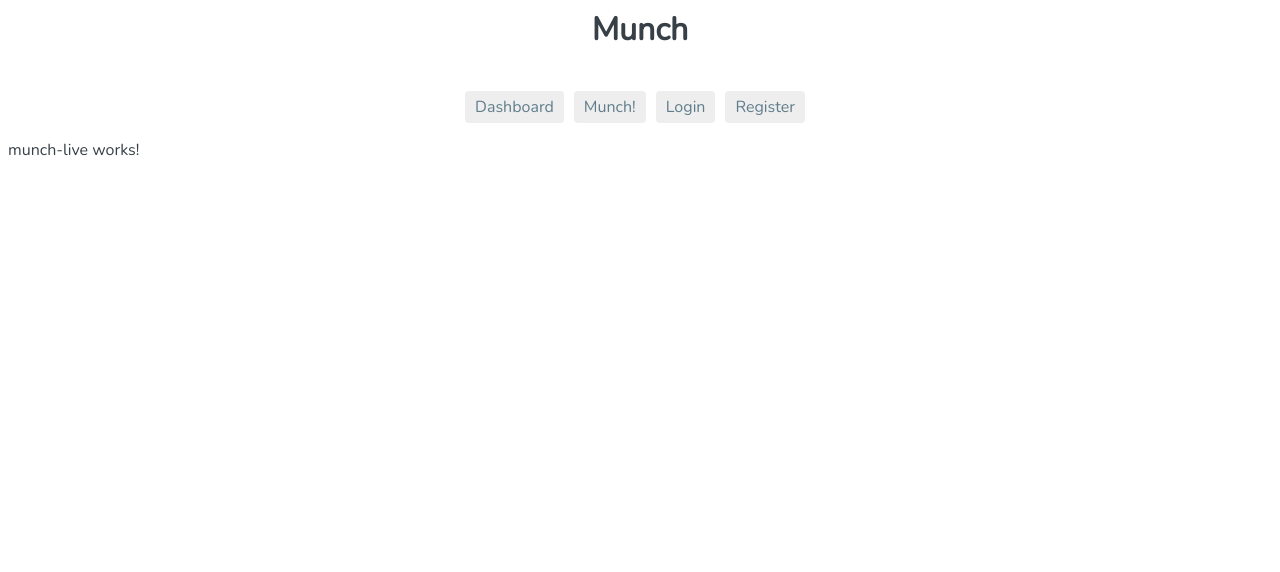
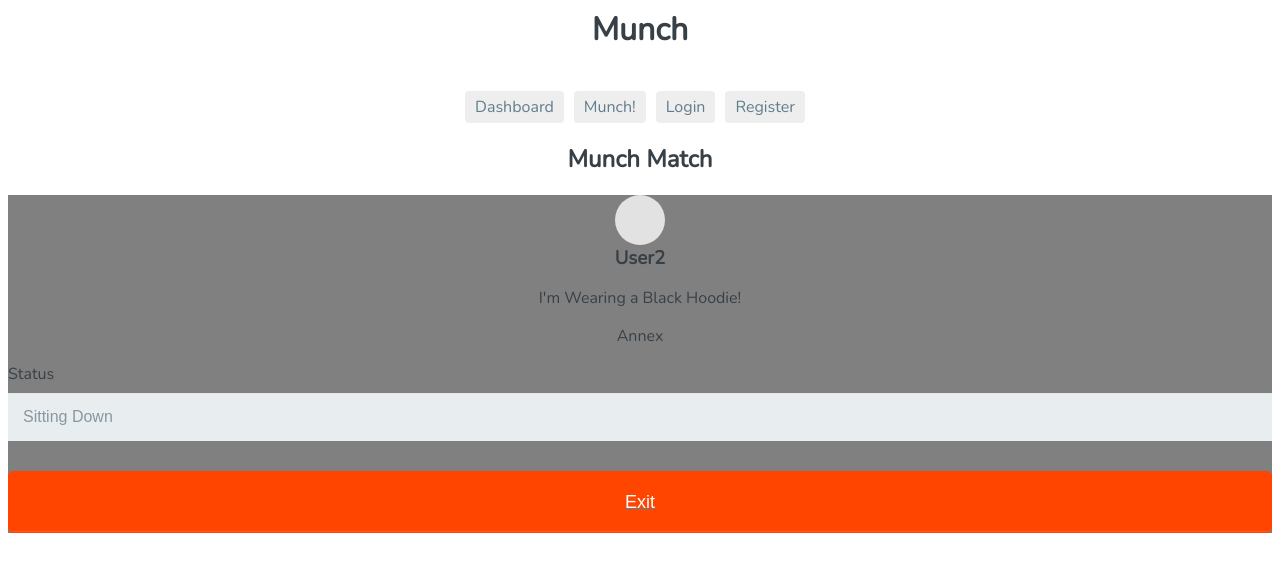
Before and after one commit to mkhsharif/munch, an Angular app: page /munch-session-live in a window 1280 px wide. Shown: the top 572 px of the page. Built offline with nearby package versions, Linux system fonts and the light colour scheme.

Commit message:
live session page

```diff
--- a/src/app/dashboard/dashboard.component.html
+++ b/src/app/dashboard/dashboard.component.html
@@ -1 +1 @@
-<h3>Munch Dashboard</h3>
+<h2>Munch Dashboard</h2>
--- a/src/app/munch-session/munch-live/munch-live.component.html
+++ b/src/app/munch-session/munch-live/munch-live.component.html
@@ -1,3 +1,16 @@
-<p>
-  munch-live works!
-</p>
+<h2>Munch Match</h2>
+<div class="container" style="background-color: gray;">
+  <div class="jasmine-description">
+    <div class="person-icon-c"></div>
+    <h3>User2</h3>
+    <p class="jasmine-description" style="text-align: center; width: 100%;">{{session.message}}</p>
+  </div>
+  <div class="symbol-summary">
+    <p class="jasmine-description" style="text-align: center; width: 100%;">{{session.location}}</p>
+  </div>
+  <div class="jasmine-description">
+    <label for="Status">Status </label>
+    <input id="Status" type="text" name="status" [(ngModel)]="session.status">
+  </div>
+  <a routerLink="/munch-session-exit"><button class="link-button">Exit</button></a>
+</div>
--- a/src/app/munch-session/munch-live/munch-live.component.ts
+++ b/src/app/munch-session/munch-live/munch-live.component.ts
@@ -1,4 +1,5 @@
 import { Component, OnInit } from '@angular/core';
+import {MunchSession} from '../munch-session';
 
 @Component({
   selector: 'app-munch-live',
@@ -6,7 +7,12 @@ import { Component, OnInit } from '@angular/core';
   styleUrls: ['./munch-live.component.css']
 })
 export class MunchLiveComponent implements OnInit {
-
+  session: MunchSession = {
+    location: 'Annex',
+    live: true,
+    status: 'Sitting Down',
+    message: 'I\'m Wearing a Black Hoodie!'
+  };
   constructor() { }
 
   ngOnInit() {
--- /dev/null
+++ b/src/app/munch-session/munch-session.ts
@@ -0,0 +1,6 @@
+export class MunchSession {
+  location: string;
+  live: boolean;
+  status: string;
+  message: string;
+}
--- a/src/styles.css
+++ b/src/styles.css
@@ -230,6 +230,14 @@ ul {
   margin-bottom:30px;
   width:50px;
 }
+.person-icon-c {
+  background-size: 50px;
+  background: url("img/person-icon.jpg") no-repeat;
+  border-radius: 25px;
+  height: 50px;
+  width: 50px;
+  margin: 0 auto;
+}
 
 @media screen and (min-width: 480px) {
 
```
